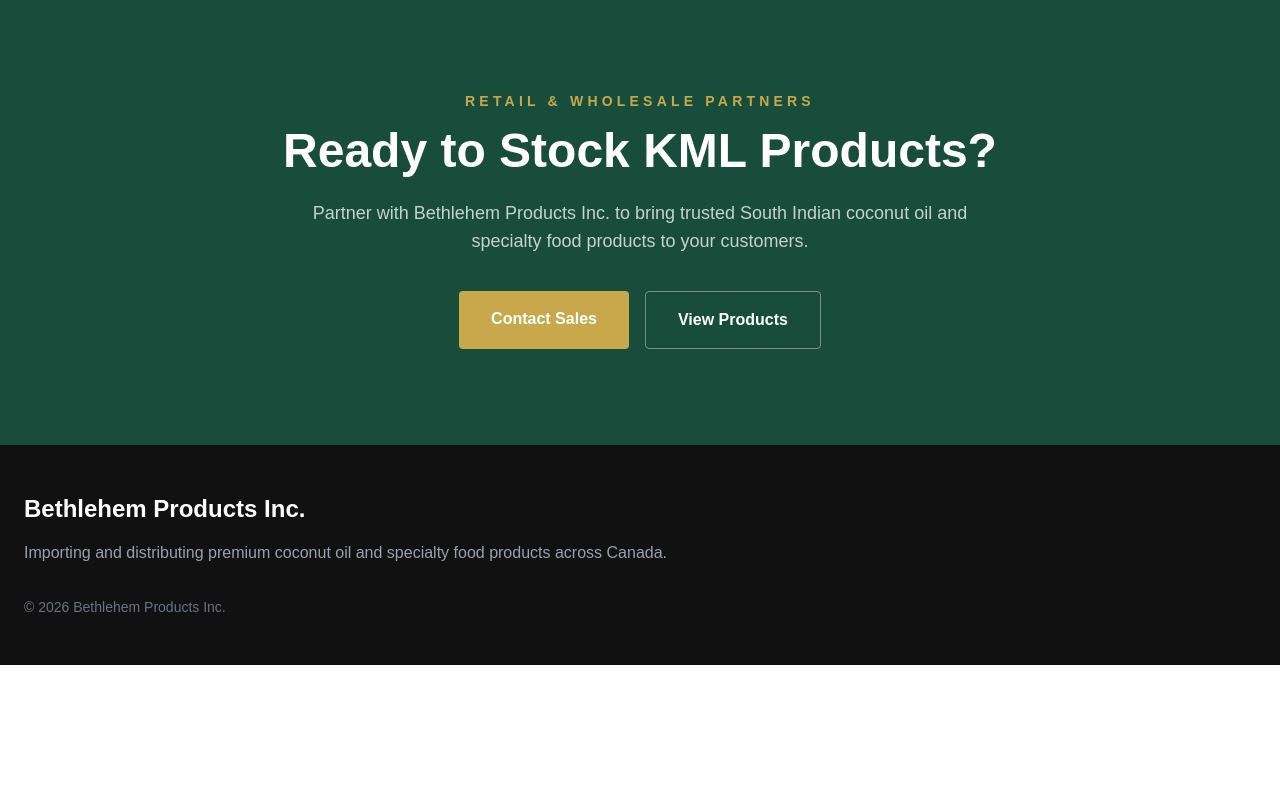
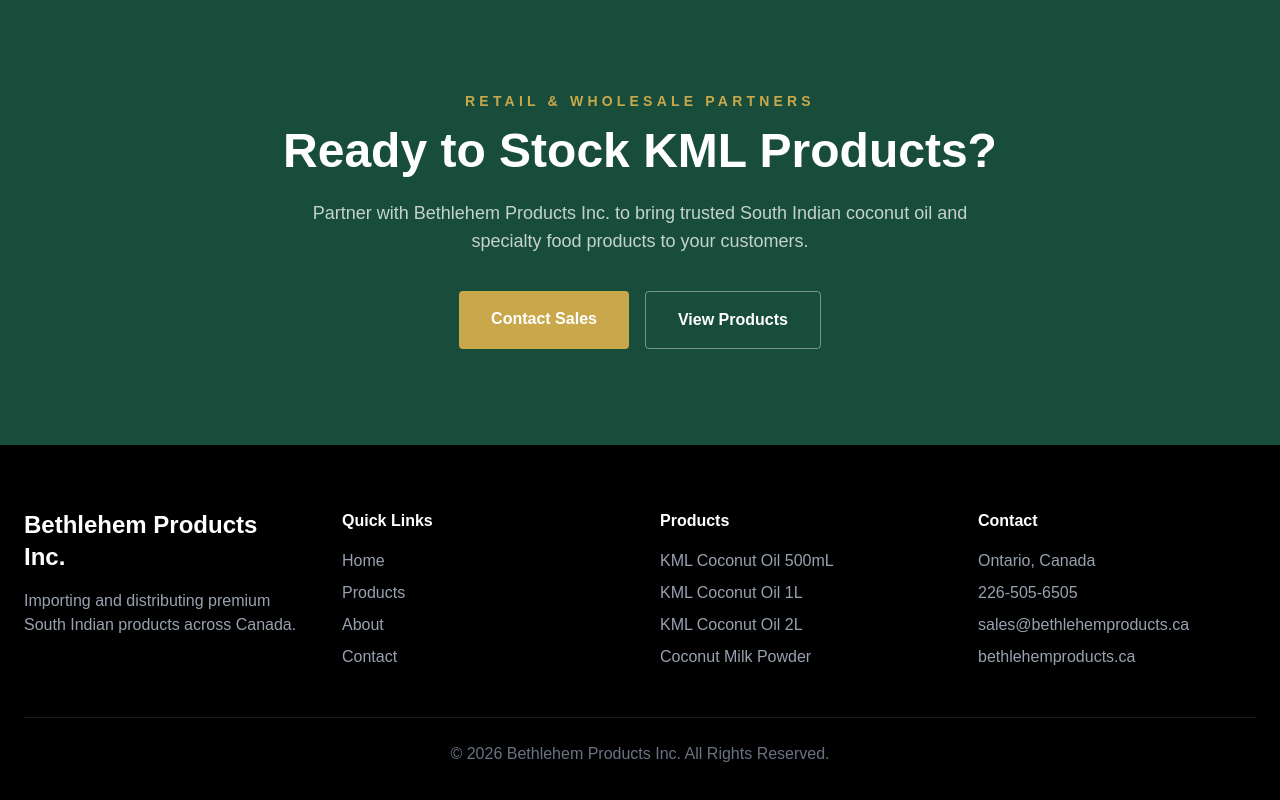
Before and after one commit to BethlehemProducts/bethlehem-products-website, a Next.js app: page / in a window 1280 px wide. Shown: the part 3367-4167 px from the top of the page. Before the commit the page ends 4032 px from the top, so only its background shows below. Built offline with nearby package versions, Linux system fonts and the light colour scheme.

Commit message:
improve footer

```diff
--- a/src/components/Footer.tsx
+++ b/src/components/Footer.tsx
@@ -1,18 +1,64 @@
 export default function Footer() {
   return (
-    <footer className="bg-[#111111] text-white">
-      <div className="max-w-7xl mx-auto px-6 py-12">
+    <footer className="bg-black text-white">
+      <div className="max-w-7xl mx-auto px-6 py-16">
 
-        <h3 className="text-2xl font-bold mb-4">
-          Bethlehem Products Inc.
-        </h3>
+        <div className="grid md:grid-cols-4 gap-10">
 
-        <p className="text-gray-400">
-          Importing and distributing premium coconut oil and specialty food products across Canada.
-        </p>
+          <div>
+            <h3 className="text-2xl font-bold mb-4">
+              Bethlehem Products Inc.
+            </h3>
 
-        <div className="mt-8 text-sm text-gray-500">
-          © 2026 Bethlehem Products Inc.
+            <p className="text-gray-400">
+              Importing and distributing premium South Indian products
+              across Canada.
+            </p>
+          </div>
+
+          <div>
+            <h4 className="font-semibold mb-4">
+              Quick Links
+            </h4>
+
+            <ul className="space-y-2 text-gray-400">
+              <li><a href="/">Home</a></li>
+              <li><a href="/products">Products</a></li>
+              <li><a href="/about">About</a></li>
+              <li><a href="/contact">Contact</a></li>
+            </ul>
+          </div>
+
+          <div>
+            <h4 className="font-semibold mb-4">
+              Products
+            </h4>
+
+            <ul className="space-y-2 text-gray-400">
+              <li>KML Coconut Oil 500mL</li>
+              <li>KML Coconut Oil 1L</li>
+              <li>KML Coconut Oil 2L</li>
+              <li>Coconut Milk Powder</li>
+            </ul>
+          </div>
+
+          <div>
+            <h4 className="font-semibold mb-4">
+              Contact
+            </h4>
+
+            <ul className="space-y-2 text-gray-400">
+              <li>Ontario, Canada</li>
+              <li>226-505-6505</li>
+              <li>sales@bethlehemproducts.ca</li>
+              <li>bethlehemproducts.ca</li>
+            </ul>
+          </div>
+
+        </div>
+
+        <div className="mt-12 border-t border-white/10 pt-6 text-center text-gray-500">
+          © 2026 Bethlehem Products Inc. All Rights Reserved.
         </div>
 
       </div>
```
